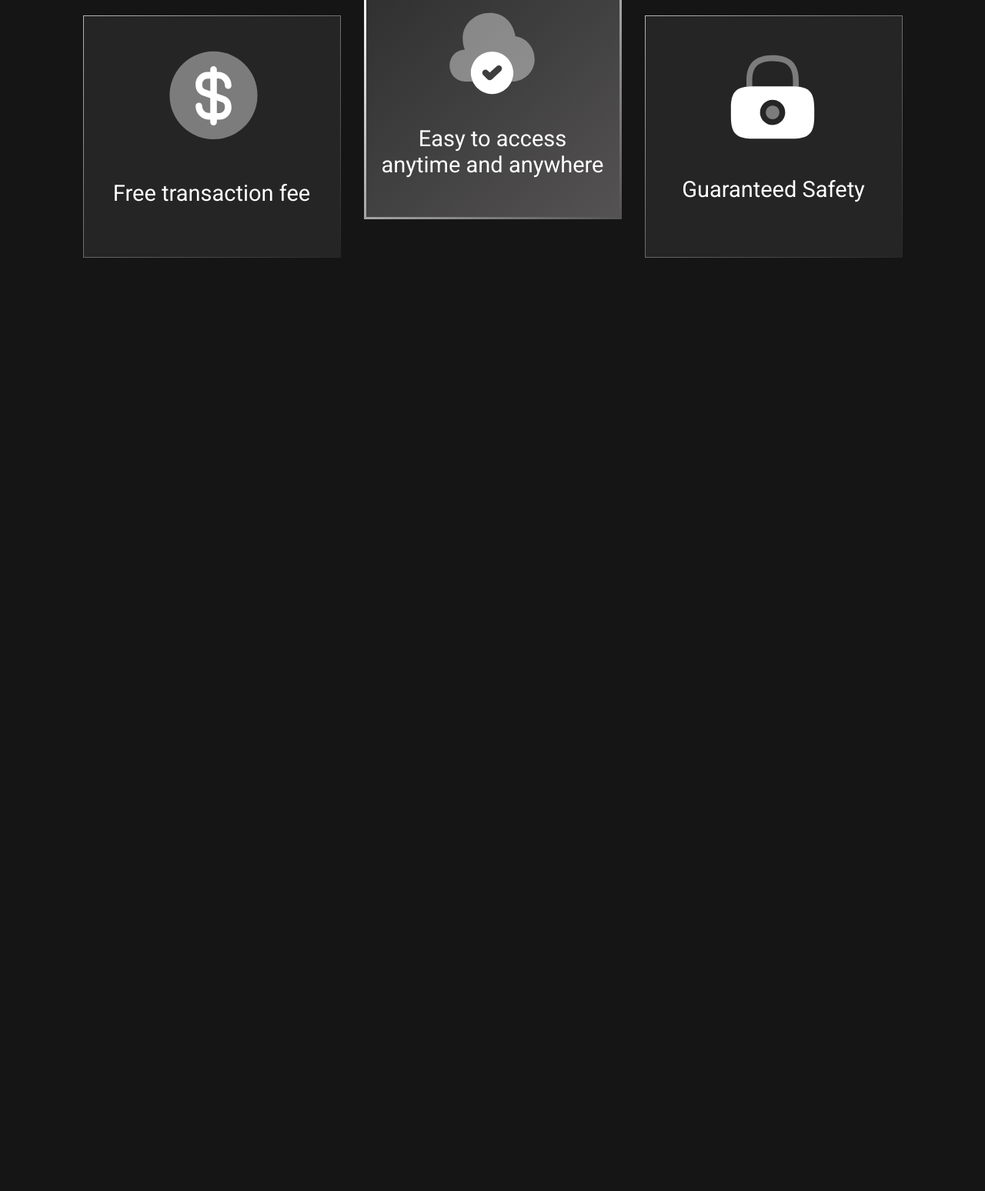
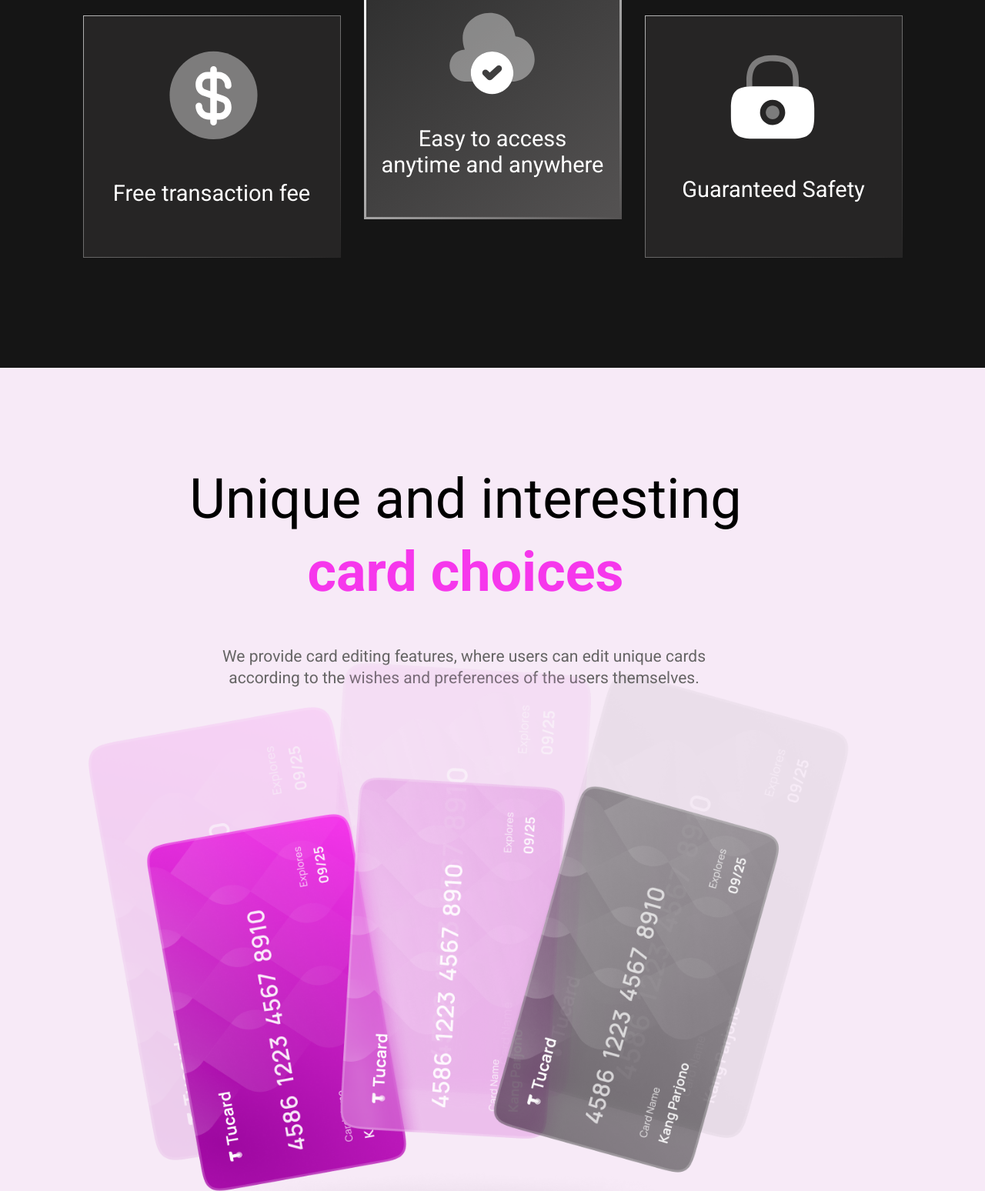
Before and after one commit to vyomPundhir/Credit_Card_Landing_Page, a plain HTML site: page index.html in a window 1280 px wide. Shown: the part 1630-3178 px from the top of the page at 77% size. Before the commit the page ends 2108 px from the top, so only its background shows below. Drawn offline with Linux system fonts and the light colour scheme.

Commit message:
Card choice section added.

```diff
--- a/index.html
+++ b/index.html
@@ -142,5 +142,26 @@
       </div>
     </section>
 
+    <!-- card choice section -->
+    <section class="card-choice">
+      <div class="text">
+        <div class="head">
+          Unique and interesting <span>card choices</span>
+        </div>
+        <div class="des">
+          We provide card editing features, where users can edit unique cards according to the wishes and preferences of the users themselves.
+        </div>
+      </div>
+      <div class="img">
+        <img src="./Assets/Photos/VCards.png" alt="VCards">
+      </div>
+    </section>
+
+    <!-- features satisfaction section
+    <section class="satisfy">
+      <div class="features">Customers are satisfied with the features we provide</div>
+      <div class="des">With the various features that we provide, therefore many customers like the features that we provide.</div>
+    </section> -->
+
 </body>
 </html>
--- a/style.css
+++ b/style.css
@@ -373,12 +373,54 @@ background: transparent;
   margin-top: 40px;
 }
 
-.img-1{
+.img-1,.img-2,.img-3{
   background: transparent;
 }
-.img-2{
+
+/* card choice section */
+
+.card-choice{
+  background-color: #f7eaf7;
+  height: 1210px;
+}
+.card-choice .text{
   background: transparent;
+  width: 750px;
+  padding-top: 123px;
+  margin-left: 230px;
 }
-.img-3{
+.card-choice .img img{
   background: transparent;
+  width: 1000px;
 }
+.card-choice .text .head{
+  background: transparent;
+  font-size: 72px;
+  line-height: 95px;
+  text-align: center;
+}
+
+.card-choice .text .des{
+  width: 700px;
+  color: #666565;
+  margin-left: 23px;
+  line-height: 28px;
+  margin-top: 48px;
+  background: transparent;
+  text-align: center;
+  font-size: 21px;
+}
+
+.card-choice .img{
+  background: transparent;
+  width: 1000px;
+  margin-left: 110px;
+  margin-top: -35px;
+}
+.card-choice .text .head span{
+  background: transparent;
+  color: #F637EC;
+  font-weight: 700;
+}
+
+/* features satisfaction section */
```
